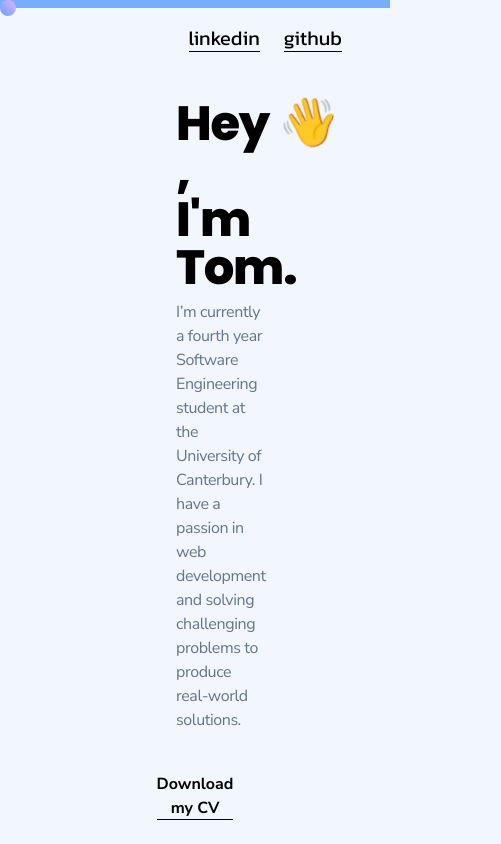
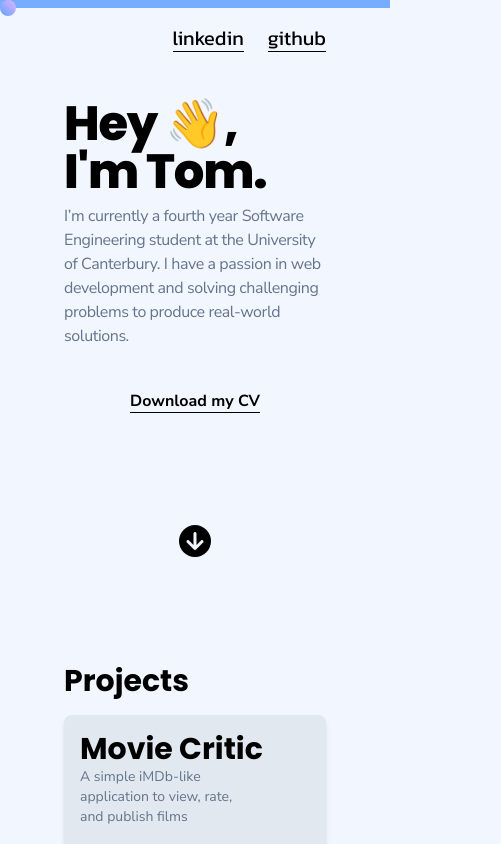
Before and after one commit to barthelmeh/tom.barthelmeh, a React (Vite) app: page / in a window 390 px wide. Shown: the top 844 px of the page, 501 px wide, since content can reach past the window. Built offline with nearby package versions, Linux system fonts and the light colour scheme.

Commit message:
More changes to responsiveness

```diff
--- a/src/components/Title.tsx
+++ b/src/components/Title.tsx
@@ -9,7 +9,7 @@
 
     const [blending, setBlending] = React.useState(false);
     return (
-        <div className="flex flex-col items-center w-full h-screen mt-12 md:mt-20">
+        <div className="flex flex-col items-center w-full md:h-screen h-full mb-20 md:mb-0 mt-12 md:mt-20">
             {/* Hide cursor on mobile screen */}
             {window.screen.width > 768 && <CustomCursor blending={blending}/>}
 
--- a/src/pages/HomePage.tsx
+++ b/src/pages/HomePage.tsx
@@ -12,19 +12,20 @@
             <ScrollbarTop />
 
             <div className="bg-background m-auto w-full">
-                <div className="xl:max-w-[1280px] h-full w-full md:px-16 pt-6 pb-2 px-12">
-                    <NavBar/>
+                <div className='flex justify-center items-center'>
+                    <div className="xl:max-w-[1280px] h-full w-full md:px-32 pt-6 pb-2 px-16">
+                        <NavBar/>
 
-                    <div className="px-32 w-full mb-12">
-                        <Title />
+                        <div className="w-full mb-12">
+                            <Title/>
 
-                        <Projects />
+                            <Projects/>
 
-                        <Experiences />
+                            <Experiences/>
+                        </div>
+
+                        <Footer/>
                     </div>
-
-                    <Footer />
-
                 </div>
             </div>
         </div>
```
